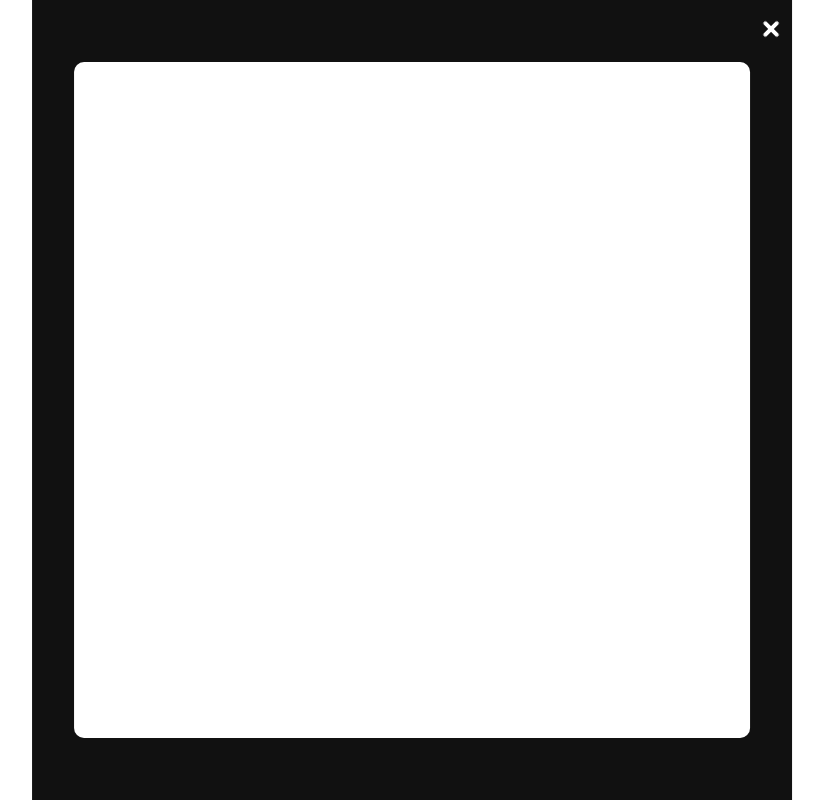
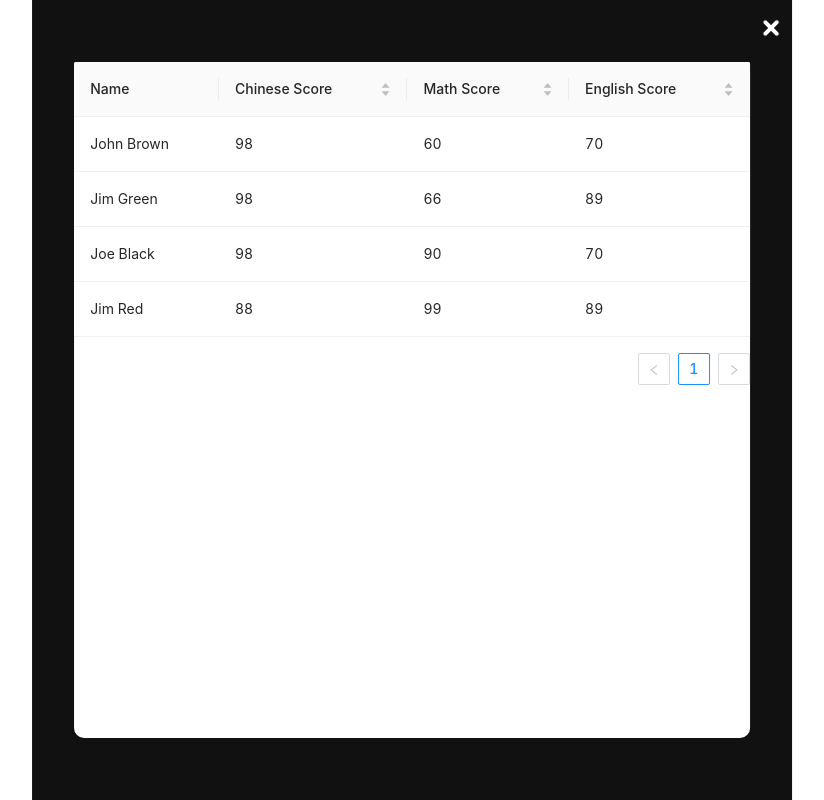
Before and after one commit to pianistoff/tenzies, a React (Create React App) app: page / in a window 1280 px wide. Both pictures are taken after a click on the button 998 px from the left and 31 px from the top of the page. Shown: the whole page, without its empty margins (228-1052 px from the left). Built offline with nearby package versions, Linux system fonts and the light colour scheme.

Commit message:
Install antd table

```diff
--- /dev/null
+++ b/craco.config.js
@@ -0,0 +1,16 @@
+const CracoLessPlugin = require('craco-less');
+
+module.exports = {
+  plugins: [
+    {
+      plugin: CracoLessPlugin,
+      options: {
+        lessLoaderOptions: {
+          lessOptions: {
+            javascriptEnabled: true,
+          },
+        },
+      },
+    },
+  ],
+};
--- a/src/App.jsx
+++ b/src/App.jsx
@@ -2,7 +2,7 @@ import React from 'react';
 import { useSelector } from 'react-redux';
 import Die from './components/DieIndex';
 import Stopwatch from './components/Stopwatch';
-import Table from './components/Table';
+import ScoreTable from './components/ScoreTable';
 import { selectDice } from './store/diceSlice';
 import { selectGameOn } from './store/gameOnSlice';
 import useNewGame from './hooks/useNewGame';
@@ -28,7 +28,7 @@ export default function App() {
     <main className="main">
       <div className="outer-box">
         <HamburgerMenu />
-        <Table />
+        <ScoreTable />
         <div className="inner-box">
           <h1 className="title">Tenzies</h1>
           <p className="instructions">
--- /dev/null
+++ b/src/components/ScoreTable.jsx
@@ -0,0 +1,78 @@
+import React from 'react';
+import { useSelector } from 'react-redux';
+import { Table } from 'antd';
+import { selectTableOpen } from '../store/tableOpenSlice';
+
+const columns = [
+  {
+    title: 'Name',
+    dataIndex: 'name',
+  },
+  {
+    title: 'Chinese Score',
+    dataIndex: 'chinese',
+    sorter: {
+      compare: (a, b) => a.chinese - b.chinese,
+      multiple: 3,
+    },
+  },
+  {
+    title: 'Math Score',
+    dataIndex: 'math',
+    sorter: {
+      compare: (a, b) => a.math - b.math,
+      multiple: 2,
+    },
+  },
+  {
+    title: 'English Score',
+    dataIndex: 'english',
+    sorter: {
+      compare: (a, b) => a.english - b.english,
+      multiple: 1,
+    },
+  },
+];
+
+const data = [
+  {
+    key: '1',
+    name: 'John Brown',
+    chinese: 98,
+    math: 60,
+    english: 70,
+  },
+  {
+    key: '2',
+    name: 'Jim Green',
+    chinese: 98,
+    math: 66,
+    english: 89,
+  },
+  {
+    key: '3',
+    name: 'Joe Black',
+    chinese: 98,
+    math: 90,
+    english: 70,
+  },
+  {
+    key: '4',
+    name: 'Jim Red',
+    chinese: 88,
+    math: 99,
+    english: 89,
+  },
+];
+
+function ScoreTable() {
+  const tableOpen = useSelector(selectTableOpen);
+
+  return (
+    <div className={`table ${tableOpen && 'open'}`}>
+      <Table columns={columns} dataSource={data} />
+    </div>
+  );
+}
+
+export default ScoreTable;
--- a/src/components/Table.jsx
+++ /dev/null
@@ -1,11 +0,0 @@
-import React from 'react';
-import { useSelector } from 'react-redux';
-import { selectTableOpen } from '../store/tableOpenSlice';
-
-function Table() {
-  const tableOpen = useSelector(selectTableOpen);
-
-  return <div className={`table ${tableOpen && 'open'}`} />;
-}
-
-export default Table;
--- a/src/index.jsx
+++ b/src/index.jsx
@@ -1,6 +1,7 @@
 import React from 'react';
 import { createRoot } from 'react-dom/client';
 import { Provider } from 'react-redux';
+import 'antd/dist/antd.less';
 import App from './App';
 import './styles/index.scss';
 import store from './store/storeConfig';
```
Also changed, not shown: package.json (+6 -3 lines), 1 other file (tests, documents, lock files or other folders).
